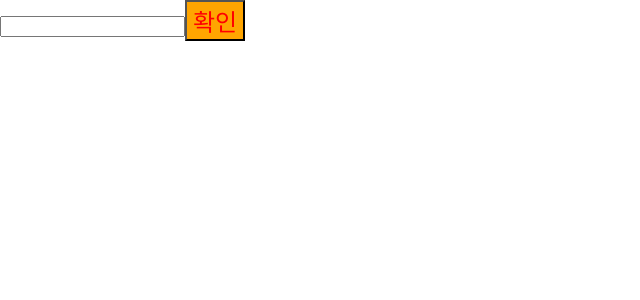
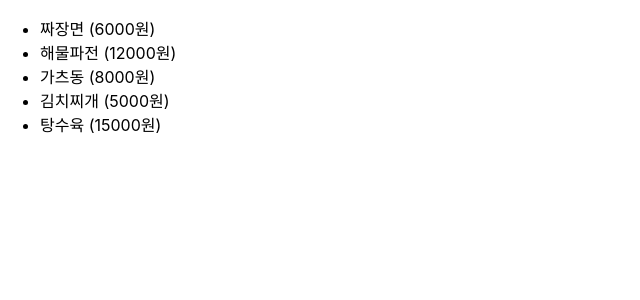
Before and after one commit to PudingJelly/react_basic, a React (Create React App) app: page / in a window 1280 px wide. Shown: the top 300 px of the page, without its empty margins (0-640 px from the left). Built offline with nearby package versions, Linux system fonts and the light colour scheme; the HTML template or start-up script is replaced by a standard one.

Commit message:
# 3. props 활용

```diff
--- a/src/App.js
+++ b/src/App.js
@@ -1,12 +1,12 @@
-import logo from './logo.svg';
+// import logo from './logo.svg';
 import './App.css';
 import SayHello from './SayHello';
-import Hello from './Hello';
-import { Fragment } from 'react';
-import ChangeEvent from './component/chap01_event/ChangeEvent';
-import ClickEvent from './component/chap01_event/ClickEvent';
-import SubmitEvent from './component/chap01_event/SubmitEvent';
-
+// import Hello from './Hello';
+// import { Fragment } from 'react';
+// import ChangeEvent from './component/chap01_event/ChangeEvent';
+// import ClickEvent from './component/chap01_event/ClickEvent';
+// import SubmitEvent from './component/chap01_event/SubmitEvent';
+import FoodList from './component/chap02_props/FoodList';
 
 
 
@@ -31,7 +31,7 @@
   return (
     // <Fragment>
     <>
-      <SubmitEvent />
+      <FoodList />
 
     </>
     // </Fragment>
--- /dev/null
+++ b/src/component/chap02_props/FoodItem.js
@@ -0,0 +1,12 @@
+import React from 'react'
+
+const FoodItem = ({foodId: id, foodName: fName, price}) => {
+    // console.log('props: ', props );
+
+  return (
+    <li id={id}>{fName} ({price}원)</li>
+  )
+
+};
+
+export default FoodItem;
--- /dev/null
+++ b/src/component/chap02_props/FoodList.js
@@ -0,0 +1,50 @@
+import React from 'react'
+import FoodItem from './FoodItem';
+
+const FoodList = () => {
+
+    // fetch를 통해 서버에서 음식 목록을 json으로 받아 오겠죠?
+    const food = {
+        id : 327432,
+        foodList : [
+            {
+                fName : '짜장면',
+                price : 6000,
+                id : 'chinese'
+            },
+            {
+                fName : '해물파전',
+                price : 12000,
+                id : 'korean'
+            },
+            {
+                fName : '가츠동',
+                price : 8000,
+                id : 'japanese'
+            },
+            {
+                fName : '김치찌개',
+                price : 5000,
+                id : 'korean'
+            },
+            {
+                fName : '탕수육',
+                price : 15000,
+                id : 'chinese'
+            }
+        ]
+    }
+
+    return (
+        <ul>
+            {/* <FoodItem foodName='짜장면' price={6000} foodId='chinese' />
+            <FoodItem foodName='해물파전' price={12000} foodId='korean' />
+            <FoodItem foodName='가츠동' price={8000} foodId='japanese' /> */}
+            {
+                food.foodList.map(f => <FoodItem foodName={f.fName} price={f.price} foodId={f.id}/>)
+            }
+        </ul>
+    )
+}
+
+export default FoodList;
```
Also changed, not shown: node.js react.txt (added).
